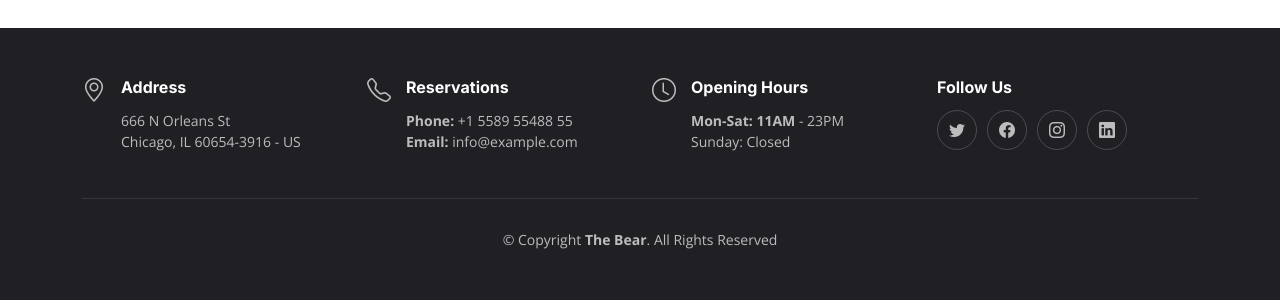
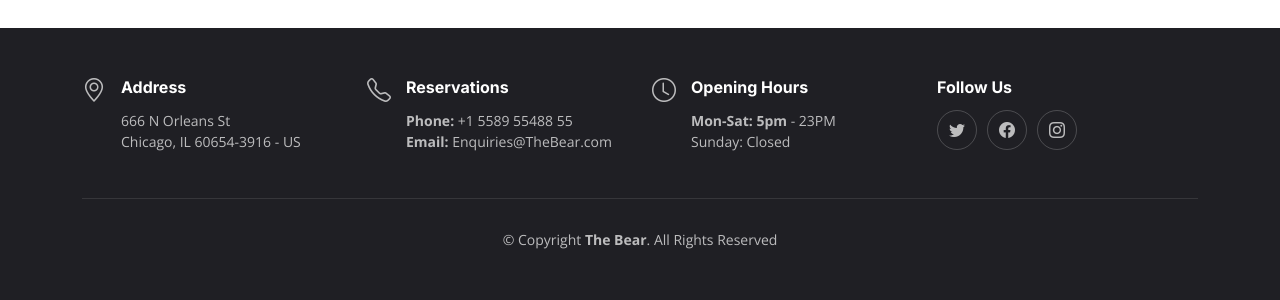
Before and after one commit to JCav23/Project4-TheBear, a Django app: page / in a window 1280 px wide. Shown: the part 4820-5120 px from the top of the page. Run offline with Django 4.2, Linux system fonts and the light colour scheme; some libraries are stand-ins or nearby versions.

Commit message:
updated social links in base.html

```diff
--- a/templates/base.html
+++ b/templates/base.html
@@ -99,7 +99,7 @@
             <h4>Reservations</h4>
             <p>
               <strong>Phone:</strong> +1 5589 55488 55<br>
-              <strong>Email:</strong> info@example.com<br>
+              <strong>Email:</strong> Enquiries@TheBear.com<br>
             </p>
           </div>
         </div>
@@ -109,7 +109,7 @@
           <div>
             <h4>Opening Hours</h4>
             <p>
-              <strong>Mon-Sat: 11AM</strong> - 23PM<br>
+              <strong>Mon-Sat: 5pm</strong> - 23PM<br>
               Sunday: Closed
             </p>
           </div>
@@ -118,10 +118,9 @@
         <div class="col-lg-3 col-md-6 footer-links">
           <h4>Follow Us</h4>
           <div class="social-links d-flex">
-            <a href="#" class="twitter"><i class="bi bi-twitter"></i></a>
-            <a href="#" class="facebook"><i class="bi bi-facebook"></i></a>
-            <a href="#" class="instagram"><i class="bi bi-instagram"></i></a>
-            <a href="#" class="linkedin"><i class="bi bi-linkedin"></i></a>
+            <a href="https://twitter.com/" target="_blank" class="twitter"><i class="bi bi-twitter"></i></a>
+            <a href="https://facebook.com/" target="_blank" class="facebook"><i class="bi bi-facebook"></i></a>
+            <a href="https://instagram.com/" target="_blank" class="instagram"><i class="bi bi-instagram"></i></a>
           </div>
         </div>
 
--- a/the_bear/settings.py
+++ b/the_bear/settings.py
@@ -28,13 +28,12 @@
 SECRET_KEY = os.environ.get('SECRET_KEY')
 
 # SECURITY WARNING: don't run with debug turned on in production!
-DEBUG = False
+DEBUG = True
 
 ALLOWED_HOSTS = [
     '8000-jcav23-project4thebear-2ucmtcsbff5.ws-eu110.gitpod.io',
     '.herokuapp.com',
 ]
-
 
 # Application definition
 
```
